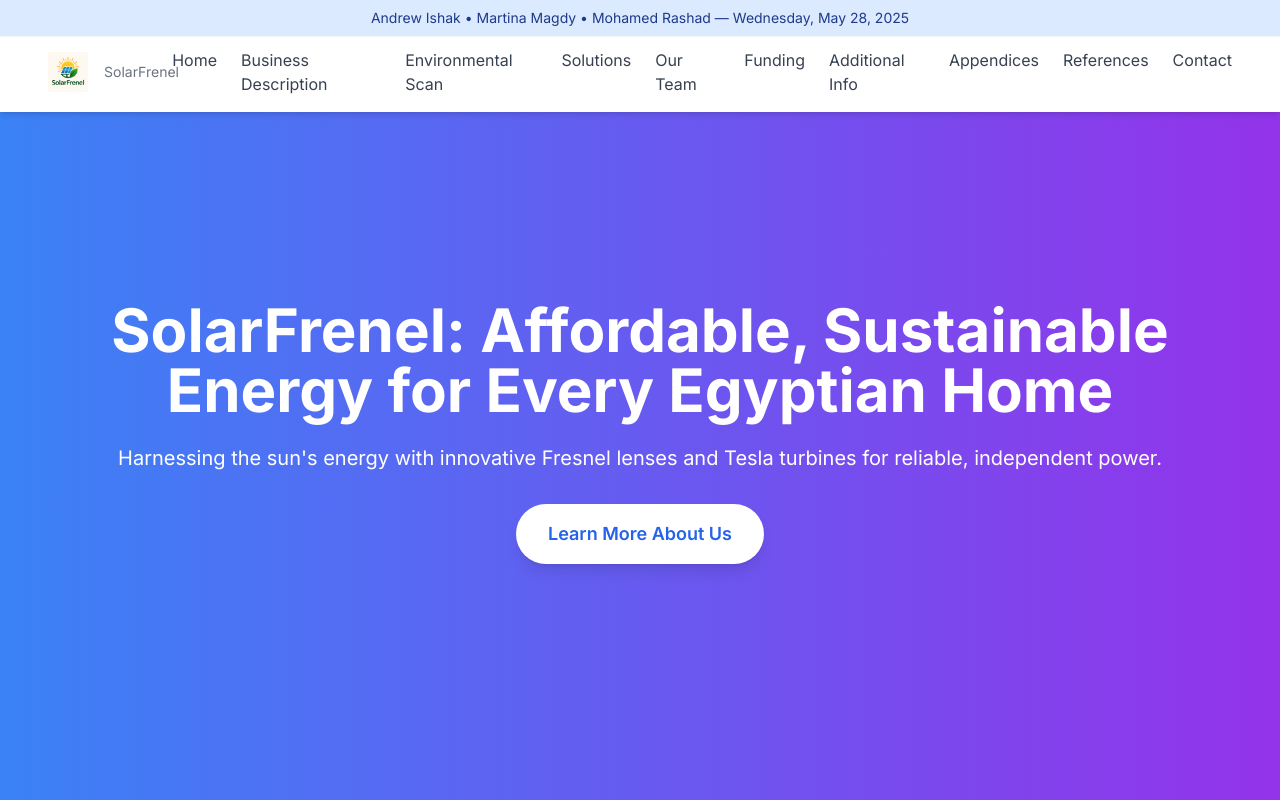
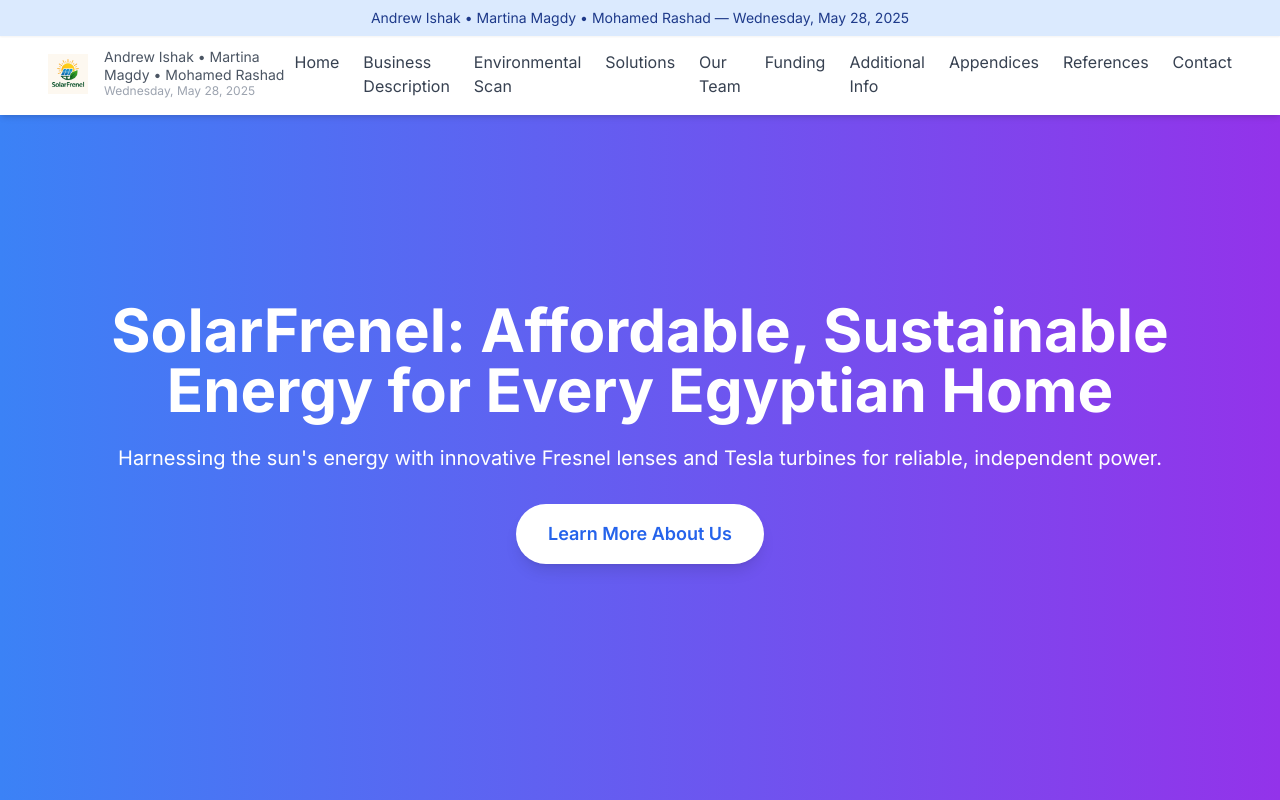
Before and after one commit to andrew6255/SolarFresnel, a plain HTML site: page index.html in a window 1280 px wide. Shown: the top 800 px of the page. Drawn offline with nearby package versions, Linux system fonts and the light colour scheme.

Commit message:
Update index.html

```diff
--- a/index.html
+++ b/index.html
@@ -57,10 +57,14 @@
 
 <!-- Main navigation bar -->
 <nav class="bg-white shadow-md py-4 px-6 md:px-12 flex justify-between items-center fixed w-full z-10 top-8">
-    <div class="flex items-center">
-        <img src="logo.png" alt="SolarFrenel Logo" class="h-10 mr-4">
-        <span class="text-sm text-gray-500 hidden md:block">SolarFrenel</span>
+    <div class="flex flex-col md:flex-row items-start md:items-center">
+    <img src="logo.png" alt="SolarFrenel Logo" class="h-10 mr-4">
+    <div class="text-sm text-gray-600 leading-tight">
+        <div>Andrew Ishak • Martina Magdy • Mohamed Rashad</div>
+        <div class="text-xs text-gray-400">Wednesday, May 28, 2025</div>
     </div>
+</div>
+
     <div class="hidden md:flex space-x-6">
         <a href="#home" class="text-gray-700 hover:text-blue-600 transition duration-300">Home</a>
         <a href="#business-description" class="text-gray-700 hover:text-blue-600 transition duration-300">Business Description</a>
```
